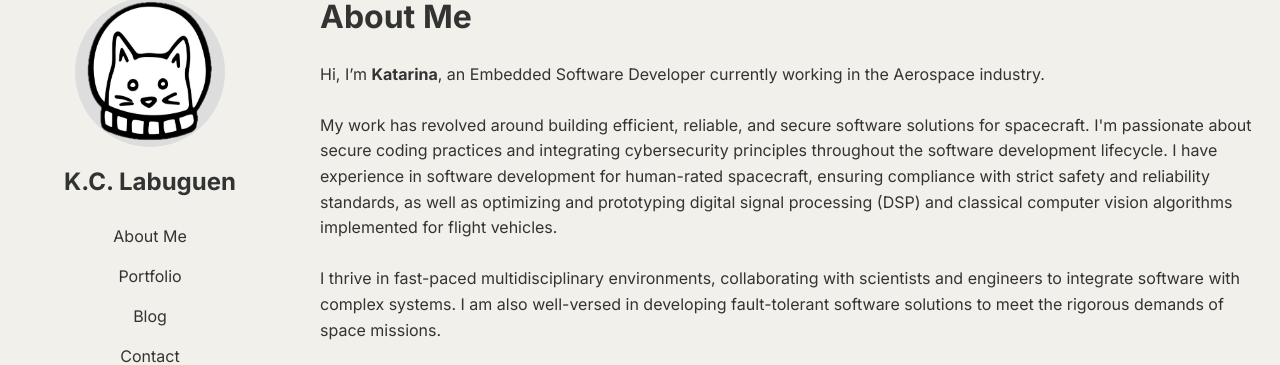
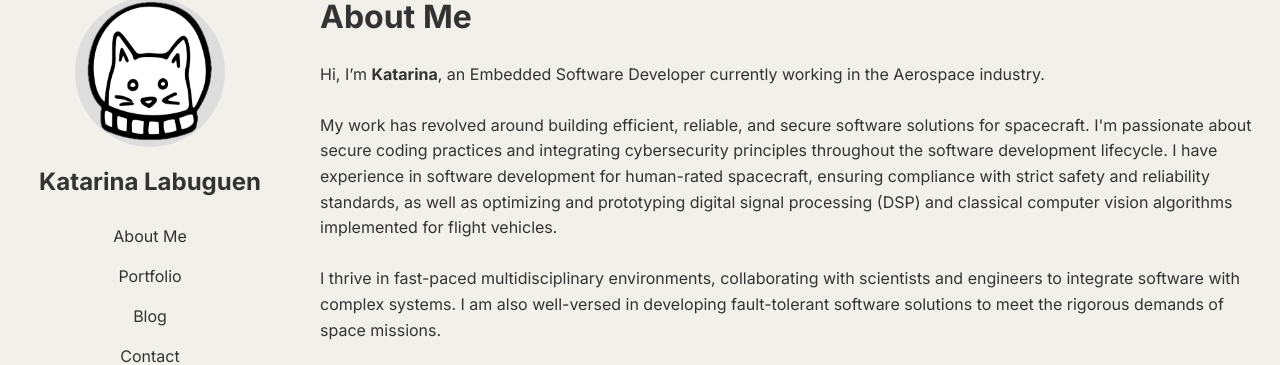
Before and after one commit to klabuguen/klabuguen.github.io, a Jekyll site: the page index.html, which Jekyll copies as it is, in a window 1280 px wide. Shown: the part 119-484 px from the top of the page. Built offline with Jekyll 4.4.1, drawn with Linux system fonts in a browser that asks for light colours.

Commit message:
try again, update to full name for google

```diff
--- a/index.html
+++ b/index.html
@@ -8,7 +8,7 @@
       rel="stylesheet"
     />
 
-    <title>K.C. Labuguen - About Me</title>
+    <title>Katarina Labuguen - About Me</title>
     <meta name="author" content="Katarina Labuguen">
     <meta name="robots" content="index, follow">
     <style>
@@ -97,7 +97,7 @@
         class="profile-image"
       />
 
-      <h2><center>K.C. Labuguen</center></h2>
+      <h2><center>Katarina Labuguen</center></h2>
       <a href="index.html">About Me</a>
       <a href="portfolio.html">Portfolio</a>
       <a href="https://medium.com/@katarinalabuguen">Blog</a>
```
